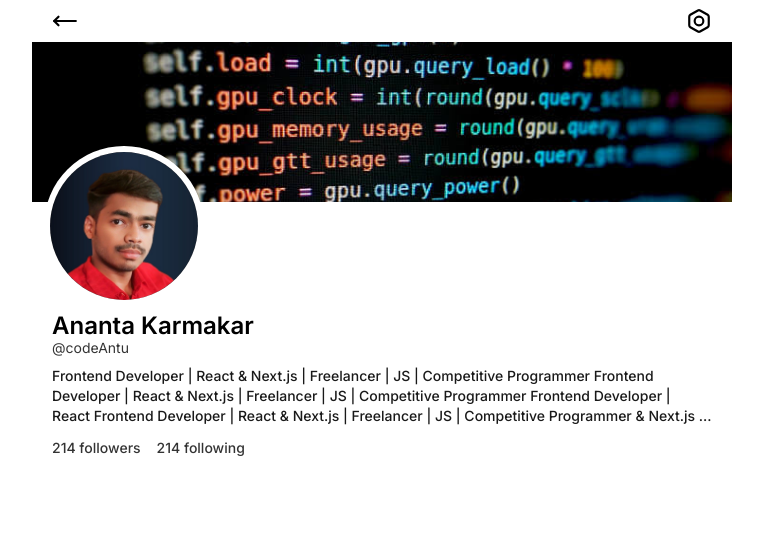
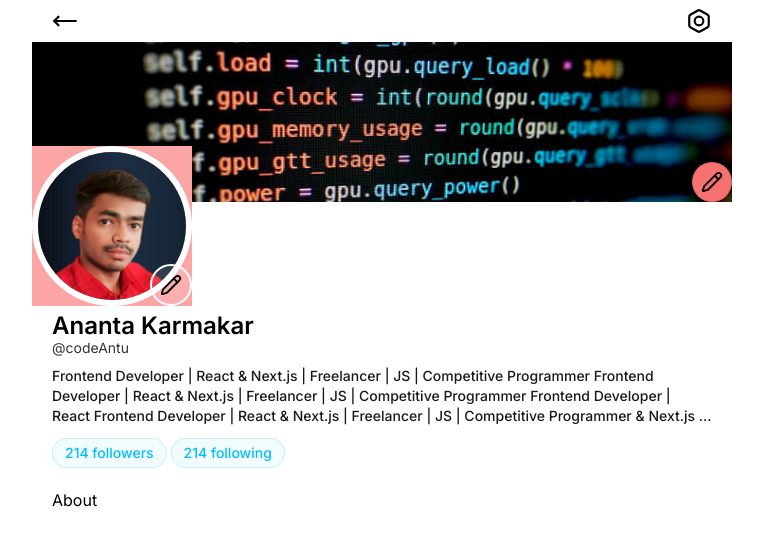
Before and after one commit to codeAntu/throbuzz, a Next.js app: page /profile/1 in a window 1280 px wide. Shown: the top 546 px of the page, without its empty margins (258-1021 px from the left). Built offline with nearby package versions, Linux system fonts and the light colour scheme.

Commit message:
refactor: Add lazy loading for profile images and update Screen component styles

```diff
--- a/src/app/profile/[userName]/page.tsx
+++ b/src/app/profile/[userName]/page.tsx
@@ -15,7 +15,16 @@ export default function userProfile({ params }: { params: any }) {
         <Bolt size={26} />
       </div>
       <Bio />
+      <About />
     </Screen0>
+  )
+}
+
+function About() {
+  return (
+    <div className='px-5'>
+      <div>About</div>
+    </div>
   )
 }
 
@@ -23,10 +32,18 @@ function Bio() {
   return (
     <div className=''>
       <div className=''>
-        <img src='/images/bg2.jpg' alt='' className='max-h-40 w-full bg-red-500 object-cover' />
+        <div className='relative'>
+          <img src='/images/bg2.jpg' alt='' className='max-h-40 w-full bg-red-500 object-cover' />
+          <div className='absolute bottom-0 right-0 cursor-pointer rounded-full border border-black/10 bg-red-400 p-2 duration-100 hover:scale-[1.03] hover:border-black/10 hover:bg-black/5 dark:border-white/10 hover:dark:border-white/10 hover:dark:bg-white/5'>
+            <Pencil className='bg-transparent' size={22} />
+          </div>
+        </div>
 
-        <div className='relative -top-14 left-3 -mb-14 w-40'>
-          <img src='/images/profile.jpg' alt='' className='rounded-full bg-white p-1.5 dark:bg-black' />
+        <div className='relative -top-14 -mb-14 flex w-40 bg-red-300'>
+          <img src='/images/profile.jpg' alt='' className='w-40 rounded-full bg-white p-1.5 dark:bg-black' />
+          <div className='absolute bottom-0 right-0 cursor-pointer rounded-full border-2 border-white bg-white/10 p-2 duration-100 hover:scale-[1.03] hover:border-black/10 hover:bg-black/5 dark:border-white/10 hover:dark:border-white/10 hover:dark:bg-white/5'>
+            <Pencil className='bg-transparent' size={22} />
+          </div>
         </div>
       </div>
       <div className='flex flex-col justify-center gap-2 px-5 py-2'>
@@ -39,9 +56,13 @@ function Bio() {
           Next.js | Freelancer | JS | Competitive Programmer Frontend Developer | React Frontend Developer | React &
           Next.js | Freelancer | JS | Competitive Programmer & Next.js | Freelancer | JS | Competitive Programmer2222
         </div>
-        <div className='flex items-center justify-normal gap-4 py-1 text-sm font-medium text-black/80 dark:text-white/70'>
-          <button className='hover:text-black hover:dark:text-white'> 214 followers </button>
-          <button className='hover:text-black hover:dark:text-white'>214 following</button>
+        <div className='flex items-center justify-normal gap-1 py-1 text-sm font-medium text-accent dark:text-accent/80'>
+          <button className='rounded-full border border-accent/20 bg-accent/5 px-3 py-1 duration-200 hover:bg-accent/10'>
+            214 followers
+          </button>
+          <button className='rounded-full border border-accent/20 bg-accent/5 px-3 py-1 duration-200 hover:bg-accent/10'>
+            214 following
+          </button>
         </div>
         <div></div>
       </div>
```
